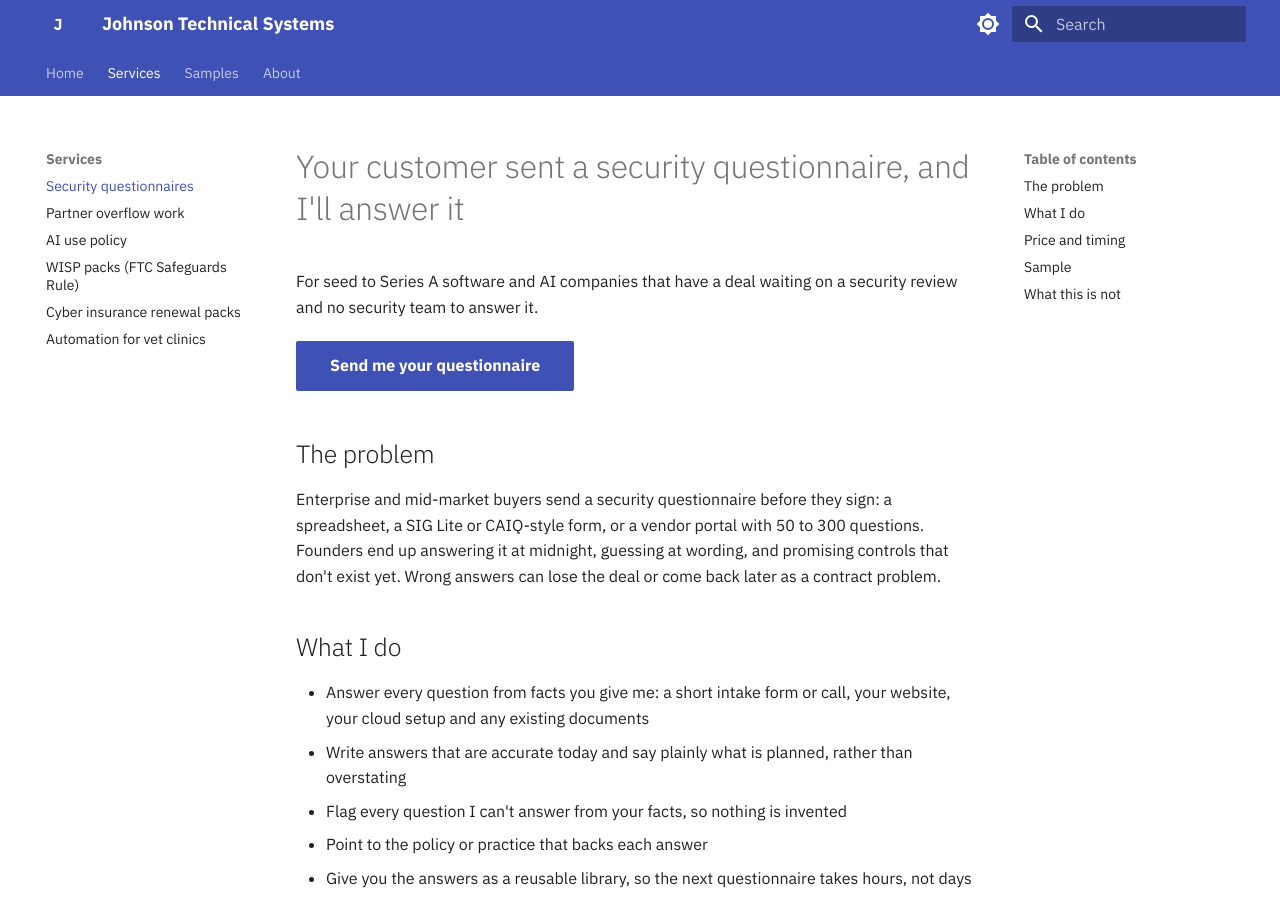
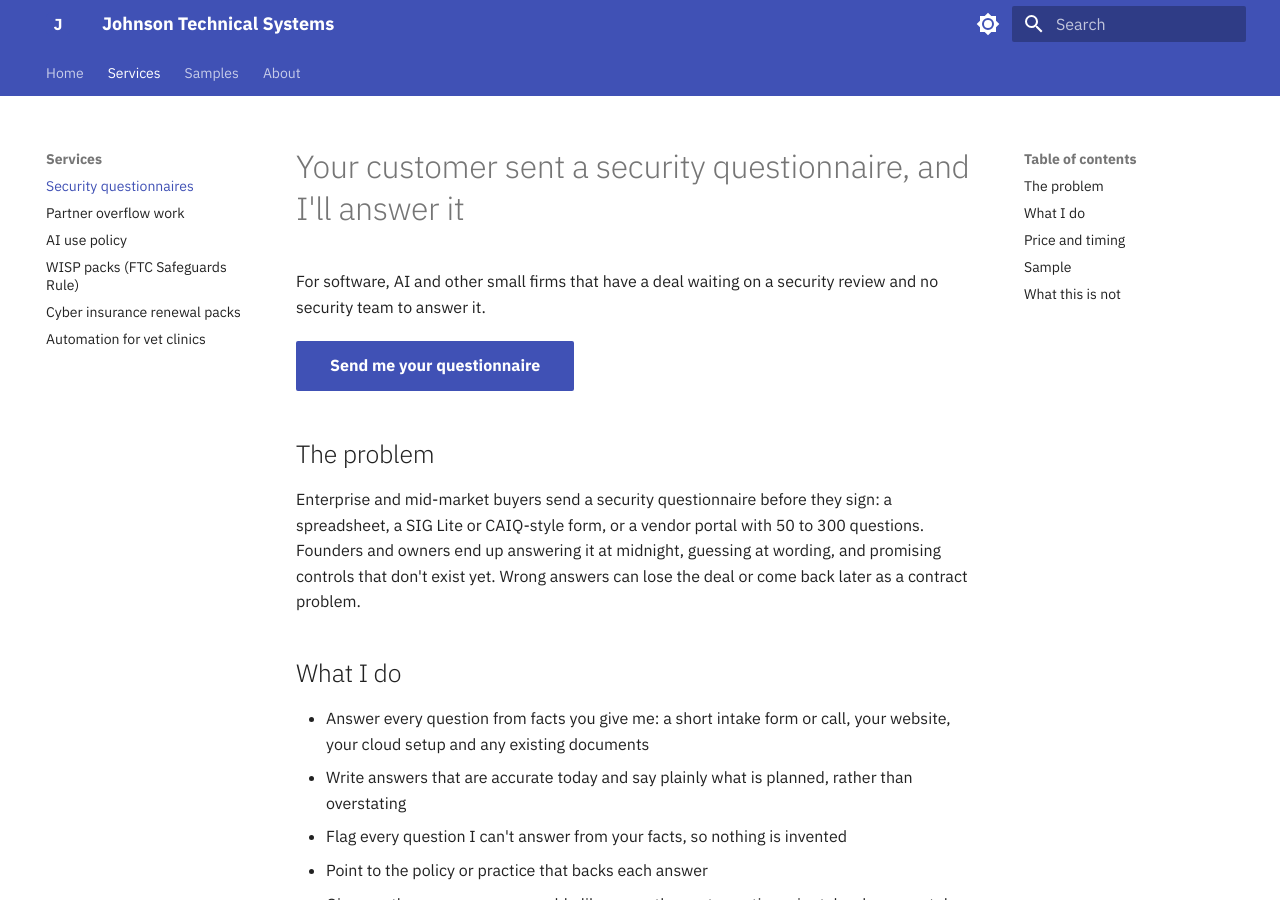
Before and after one commit to JohnsonTechnicalSystems/johnsotechnicalsystems-portfolio, an MkDocs documentation site: the page built from docs/questionnaires.md, in a window 1280 px wide and 900 px high. Built offline with MkDocs 1.6.1 and Material for MkDocs 9.7.7, drawn with Linux system fonts in a browser that asks for light colours.

Commit message:
Widen the questionnaires page to software, AI and other small firms
Keeps the page aimed at firms with a deal waiting on a security review while no longer limiting it to seed to Series A companies.

Co-Authored-By: Claude Opus 5.5 <noreply@anthropic.com>

```diff
--- a/docs/questionnaires.md
+++ b/docs/questionnaires.md
@@ -1,17 +1,17 @@
 ---
-title: Security questionnaires answered for early-stage software and AI companies
-description: "For seed to Series A software and AI companies that have a deal waiting on a security review and no security team to answer it."
+title: Security questionnaires answered for software, AI and other small firms
+description: "For software, AI and other small firms that have a deal waiting on a security review and no security team to answer it."
 ---
 
 # Your customer sent a security questionnaire, and I'll answer it
 
-For seed to Series A software and AI companies that have a deal waiting on a security review and no security team to answer it.
+For software, AI and other small firms that have a deal waiting on a security review and no security team to answer it.
 
 [Send me your questionnaire](mailto:hello@johnsontechnicalsystems.com?subject=Security%20questionnaire){ .md-button .md-button--primary }
 
 ## The problem
 
-Enterprise and mid-market buyers send a security questionnaire before they sign: a spreadsheet, a SIG Lite or CAIQ-style form, or a vendor portal with 50 to 300 questions. Founders end up answering it at midnight, guessing at wording, and promising controls that don't exist yet. Wrong answers can lose the deal or come back later as a contract problem.
+Enterprise and mid-market buyers send a security questionnaire before they sign: a spreadsheet, a SIG Lite or CAIQ-style form, or a vendor portal with 50 to 300 questions. Founders and owners end up answering it at midnight, guessing at wording, and promising controls that don't exist yet. Wrong answers can lose the deal or come back later as a contract problem.
 
 ## What I do
 
```
Also changed, not shown: CHANGELOG.md (+1 -0 lines).
